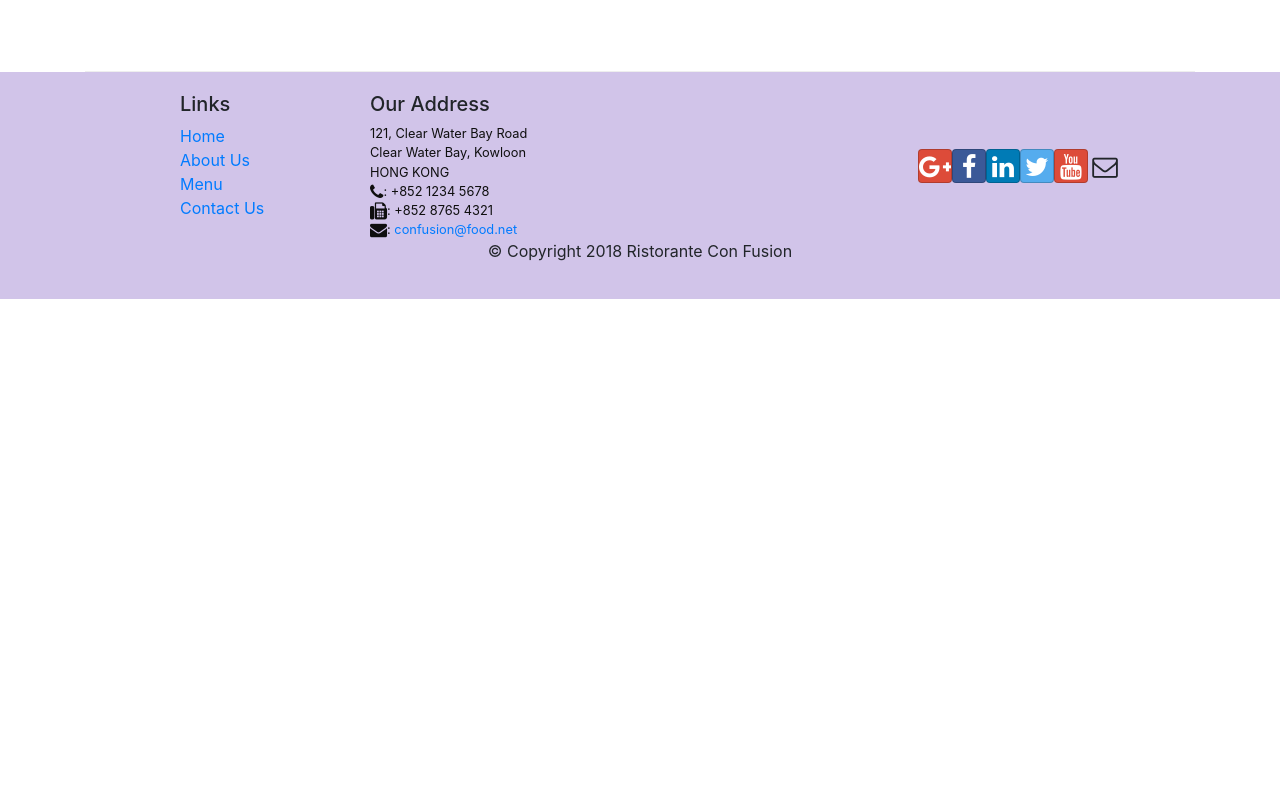
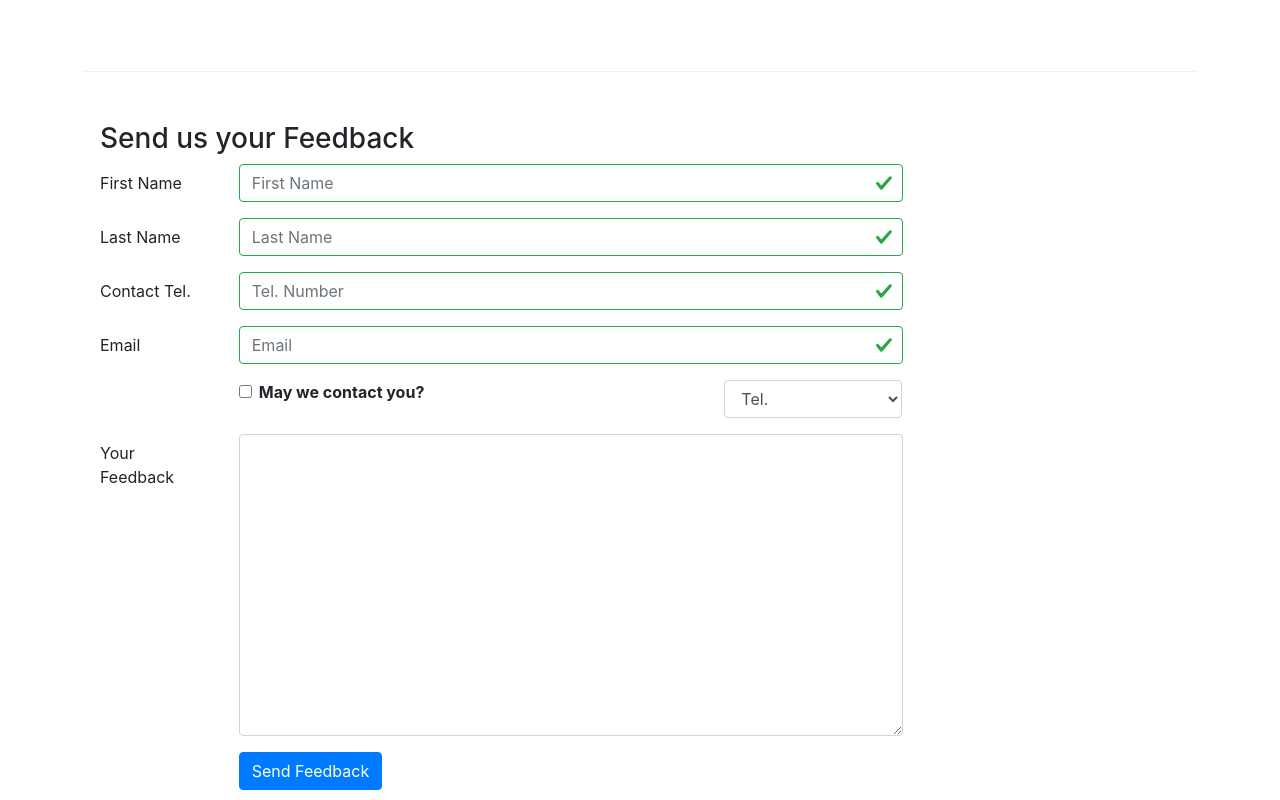
Before and after one commit to sken3s/cousera-react, a React (Create React App) app: page /contactus in a window 1280 px wide. Shown: the part 800-1600 px from the top of the page. Before the commit the page ends 1099 px from the top, so only its background shows below. Built offline with nearby package versions, Linux system fonts and the light colour scheme.

Commit message:
Controlled forms

```diff
--- a/src/components/ContactComponent.jsx
+++ b/src/components/ContactComponent.jsx
@@ -1,8 +1,101 @@
-import React from "react";
-import { Breadcrumb, BreadcrumbItem } from "reactstrap";
+import React, { Component } from "react";
+import {
+  Breadcrumb,
+  BreadcrumbItem,
+  Button,
+  Form,
+  FormGroup,
+  Label,
+  Input,
+  Col,
+  Row,
+  FormFeedback,
+} from "reactstrap";
 import { Link } from "react-router-dom";
 
-function Contact(props) {
+class Contact extends Component {
+  constructor(props) {
+    super(props);
+
+    this.state = {
+      firstname: "",
+      lastname: "",
+      telnum: "",
+      email: "",
+      agree: false,
+      contactType: "Tel.",
+      message: "",
+      touched: {
+        firstname: false,
+        lastname: false,
+        telnum: false,
+        email: false,
+      },
+    };
+    this.handleSubmit = this.handleSubmit.bind(this);
+    this.handleInputChange = this.handleInputChange.bind(this);
+    this.handleBlur = this.handleBlur.bind(this);
+  }
+  handleInputChange(event) {
+    const target = event.target;
+    const value = target.type === "checkbox" ? target.checked : target.value;
+    const name = target.name;
+
+    this.setState({
+      [name]: value,
+    });
+  }
+
+  handleSubmit(event) {
+    console.log("Current State is: " + JSON.stringify(this.state));
+    alert("Current State is: " + JSON.stringify(this.state));
+    event.preventDefault();
+  }
+
+  handleBlur = (field) => (evt) => {
+    this.setState({
+      touched: { ...this.state.touched, [field]: true },
+    });
+  };
+
+  validate(firstname, lastname, telnum, email) {
+    const errors = {
+      firstname: "",
+      lastname: "",
+      telnum: "",
+      email: "",
+    };
+
+    if (this.state.touched.firstname && firstname.length < 3)
+      errors.firstname = "First Name should be >= 3 characters";
+    else if (this.state.touched.firstname && firstname.length > 10)
+      errors.firstname = "First Name should be <= 10 characters";
+
+    if (this.state.touched.lastname && lastname.length < 3)
+      errors.lastname = "Last Name should be >= 3 characters";
+    else if (this.state.touched.lastname && lastname.length > 10)
+      errors.lastname = "Last Name should be <= 10 characters";
+
+    const reg = /^\d+$/;
+    if (this.state.touched.telnum && !reg.test(telnum))
+      errors.telnum = "Tel. Number should contain only numbers";
+
+    if (
+      this.state.touched.email &&
+      email.split("").filter((x) => x === "@").length !== 1
+    )
+      errors.email = "Email should contain a @";
+
+    return errors;
+  }
+
+  render() {
+    const errors = this.validate(
+      this.state.firstname,
+      this.state.lastname,
+      this.state.telnum,
+      this.state.email
+    );
     return (
       <div className="container">
         <div className="row">
@@ -63,8 +156,142 @@
             </div>
           </div>
         </div>
+        <div className="row row-content">
+          <div className="col-12">
+            <h3>Send us your Feedback</h3>
+          </div>
+          <div className="col-12 col-md-9">
+            <Form onSubmit={this.handleSubmit}>
+              <FormGroup row>
+                <Label htmlFor="firstname" md={2}>
+                  First Name
+                </Label>
+                <Col md={10}>
+                  <Input
+                    type="text"
+                    id="firstname"
+                    name="firstname"
+                    placeholder="First Name"
+                    value={this.state.firstname}
+                    valid={errors.firstname === ""}
+                    invalid={errors.firstname !== ""}
+                    onBlur={this.handleBlur("firstname")}
+                    onChange={this.handleInputChange}
+                  />
+                  <FormFeedback>{errors.firstname}</FormFeedback>
+                </Col>
+              </FormGroup>
+              <FormGroup row>
+                <Label htmlFor="lastname" md={2}>
+                  Last Name
+                </Label>
+                <Col md={10}>
+                  <Input
+                    type="text"
+                    id="lastname"
+                    name="lastname"
+                    placeholder="Last Name"
+                    value={this.state.lastname}
+                    valid={errors.lastname === ""}
+                    invalid={errors.lastname !== ""}
+                    onBlur={this.handleBlur("lastname")}
+                    onChange={this.handleInputChange}
+                  />
+                  <FormFeedback>{errors.lastname}</FormFeedback>
+                </Col>
+              </FormGroup>
+              <FormGroup row>
+                <Label htmlFor="telnum" md={2}>
+                  Contact Tel.
+                </Label>
+                <Col md={10}>
+                  <Input
+                    type="tel"
+                    id="telnum"
+                    name="telnum"
+                    placeholder="Tel. Number"
+                    value={this.state.telnum}
+                    valid={errors.telnum === ""}
+                    invalid={errors.telnum !== ""}
+                    onBlur={this.handleBlur("telnum")}
+                    onChange={this.handleInputChange}
+                  />
+                  <FormFeedback>{errors.telnum}</FormFeedback>
+                </Col>
+              </FormGroup>
+              <FormGroup row>
+                <Label htmlFor="email" md={2}>
+                  Email
+                </Label>
+                <Col md={10}>
+                  <Input
+                    type="email"
+                    id="email"
+                    name="email"
+                    placeholder="Email"
+                    value={this.state.email}
+                    valid={errors.email === ""}
+                    invalid={errors.email !== ""}
+                    onBlur={this.handleBlur("email")}
+                    onChange={this.handleInputChange}
+                  />
+                  <FormFeedback>{errors.email}</FormFeedback>
+                </Col>
+              </FormGroup>
+              <FormGroup row>
+                <Col md={{ size: 6, offset: 2 }}>
+                  <FormGroup check>
+                    <Label check>
+                      <Input
+                        type="checkbox"
+                        name="agree"
+                        checked={this.state.agree}
+                        onChange={this.handleInputChange}
+                      />{" "}
+                      <strong>May we contact you?</strong>
+                    </Label>
+                  </FormGroup>
+                </Col>
+                <Col md={{ size: 3, offset: 1 }}>
+                  <Input
+                    type="select"
+                    name="contactType"
+                    value={this.state.contactType}
+                    onChange={this.handleInputChange}
+                  >
+                    <option>Tel.</option>
+                    <option>Email</option>
+                  </Input>
+                </Col>
+              </FormGroup>
+              <FormGroup row>
+                <Label htmlFor="message" md={2}>
+                  Your Feedback
+                </Label>
+                <Col md={10}>
+                  <Input
+                    type="textarea"
+                    id="message"
+                    name="message"
+                    rows="12"
+                    value={this.state.message}
+                    onChange={this.handleInputChange}
+                  ></Input>
+                </Col>
+              </FormGroup>
+              <FormGroup row>
+                <Col md={{ size: 10, offset: 2 }}>
+                  <Button type="submit" color="primary">
+                    Send Feedback
+                  </Button>
+                </Col>
+              </FormGroup>
+            </Form>
+          </div>
+        </div>
       </div>
     );
   }
+}
 
 export default Contact;
```
Lines whose indentation alone changed are shown as unchanged.
